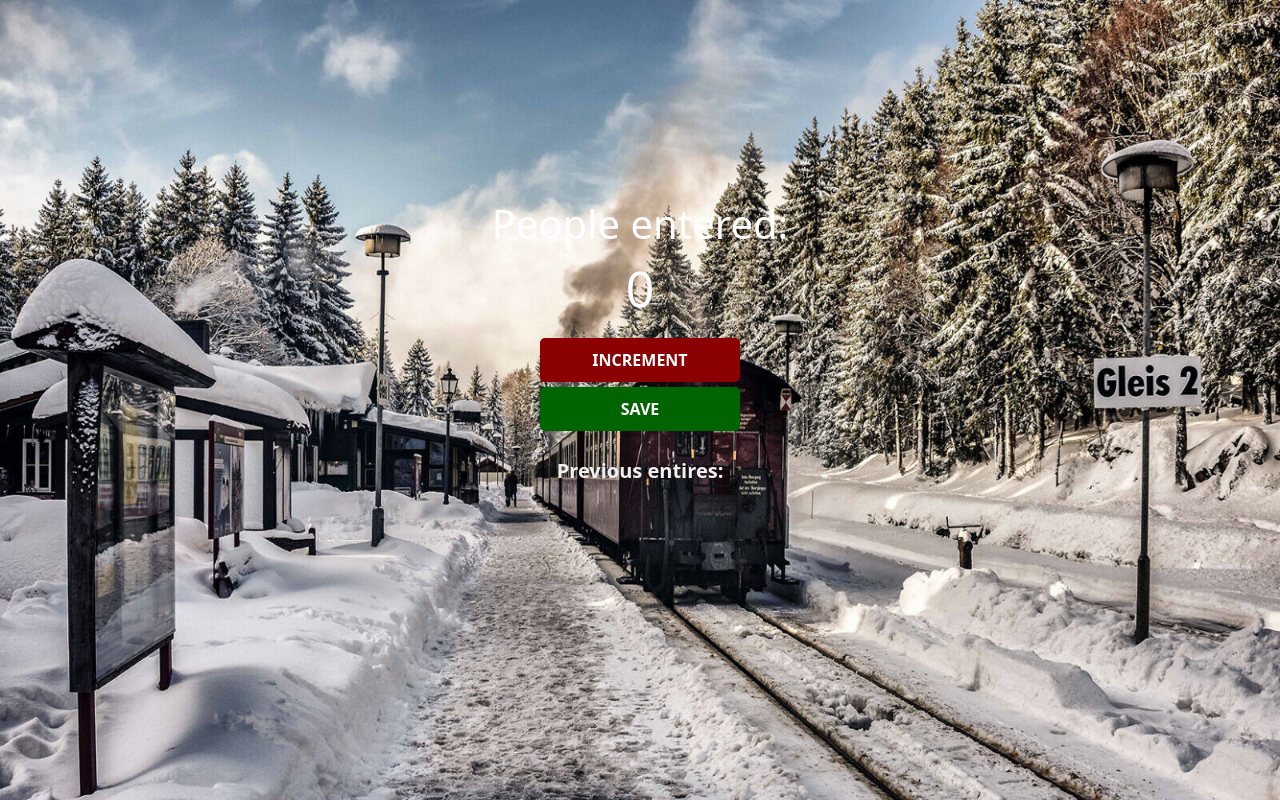
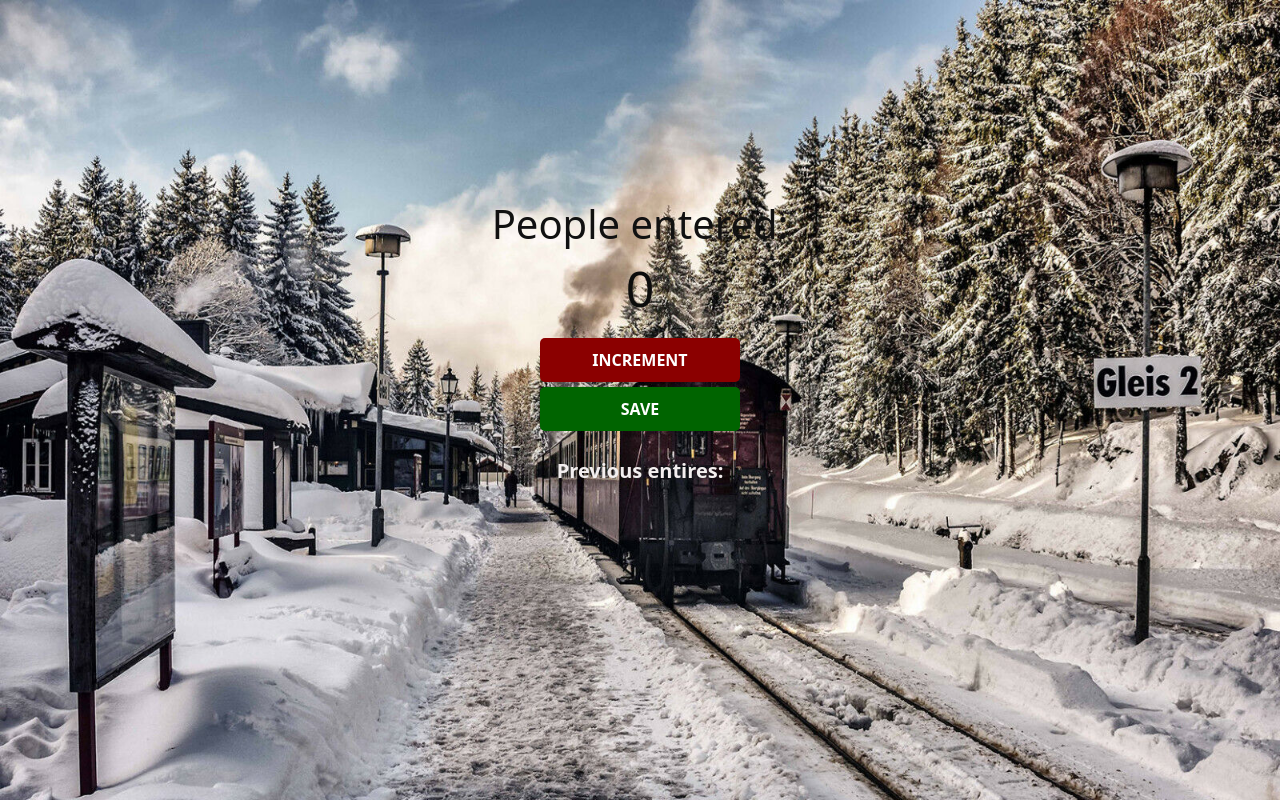
Before and after one commit to Stella-Obiahu/passagers-counting-app2, a plain HTML site: page index.html in a window 1280 px wide. Drawn offline with nearby package versions, Linux system fonts and the light colour scheme.

Commit message:
Update index.css

```diff
--- a/index.css
+++ b/index.css
@@ -11,13 +11,13 @@ body{
 h1{
     margin-top: 5em;
     margin-bottom: 10px;
-    color: white;
+    color: rgb(17, 17, 17);
 }
 h2{
     font-size: 50px;
     margin-top: 0;
     margin-bottom: 20px;
-    color: white;
+    color: rgb(12, 12, 12);
 }
 p{
     color: rgb(243, 239, 239);
```
